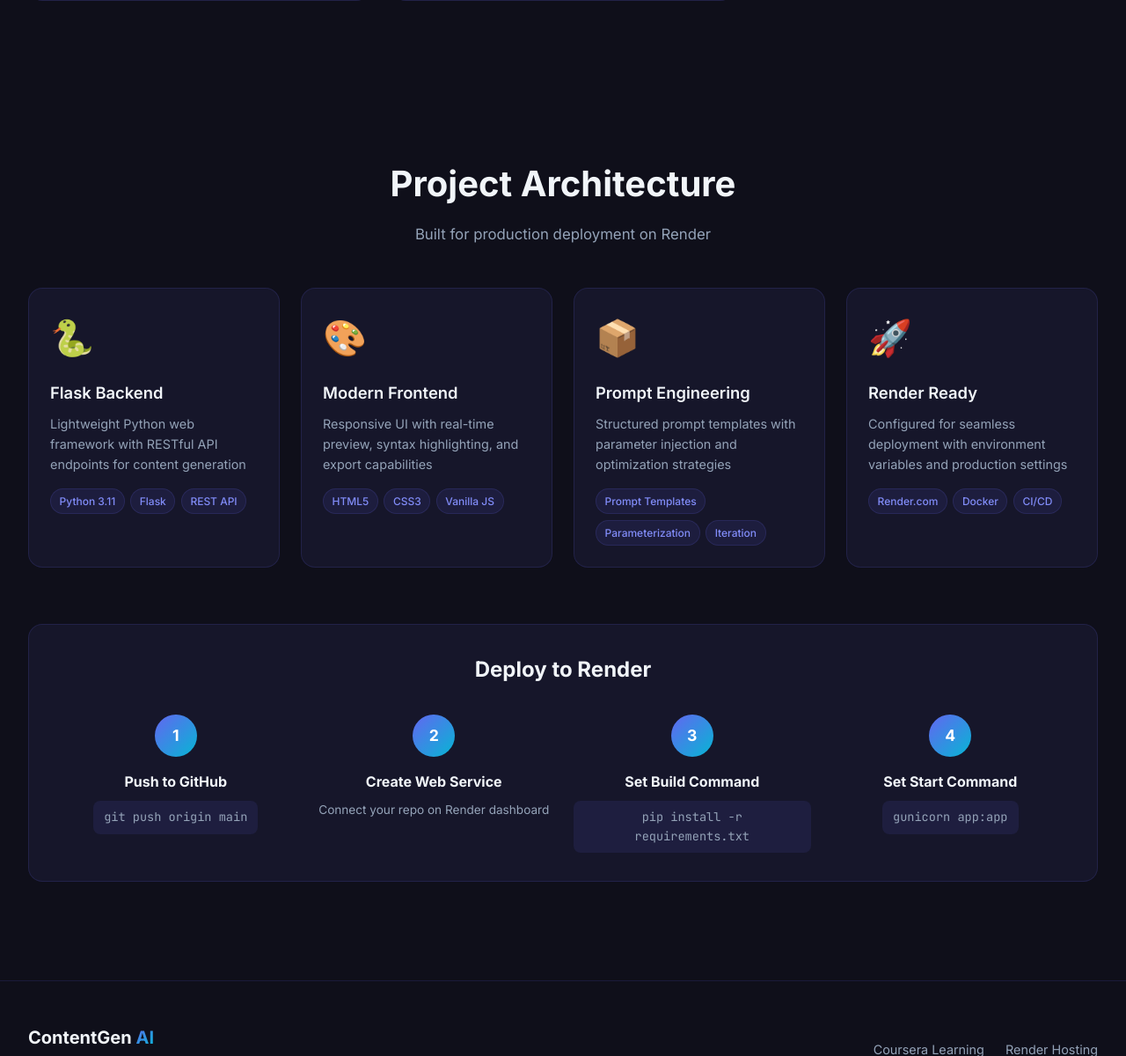
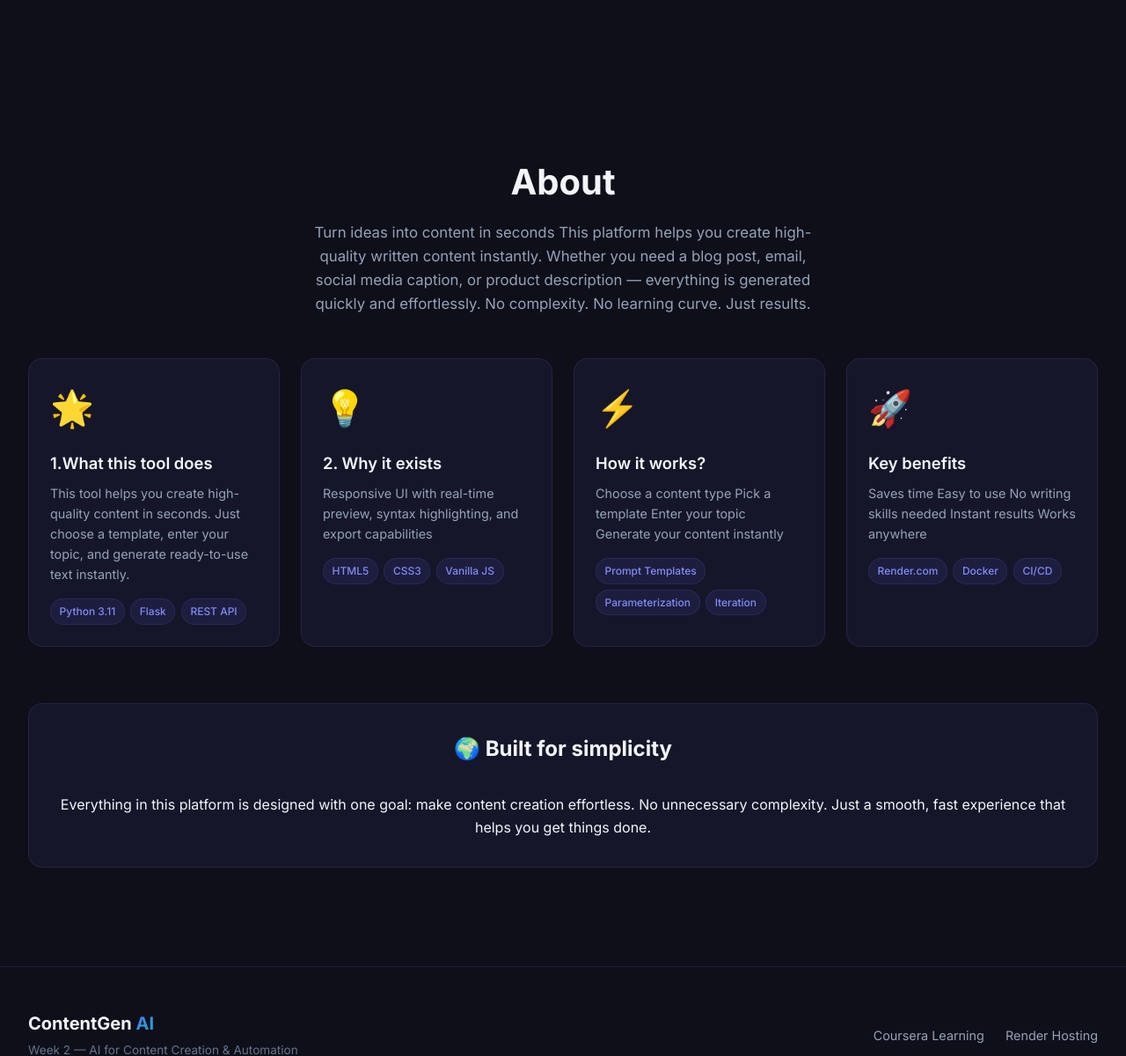
Before and after one commit to nonhleB/Content_Generator_project, a Flask app: page / in a window 1280 px wide. Shown: the part 3074-4274 px from the top of the page at 88% size. Run offline with Flask 3, Linux system fonts and the light colour scheme; some libraries are stand-ins or nearby versions.

Commit message:
Update index.html

```diff
--- a/templates/index.html
+++ b/templates/index.html
@@ -30,14 +30,13 @@
     <!-- Hero Section -->
     <section class="hero">
         <div class="hero-content">
-            <div class="hero-badge">🚀 Week 2 Project — AI Content Generation</div>
+            <div class="hero-badge">🚀 </div>
             <h1 class="hero-title">
                 Generate Content<br>
                 <span class="gradient-text">10x Faster</span> with AI
             </h1>
             <p class="hero-subtitle">
-                Production-ready content generator with built-in prompt engineering,
-                multi-format output, and deployable architecture. Built for Render.
+               Create content instantly with an AI-powered generator designed for speed, simplicity, and real-world use
             </p>
             <div class="hero-stats">
                 <div class="stat">
@@ -208,7 +207,7 @@ class ContentEngine:
     <section id="prompts" class="prompts-section">
         <div class="section-header">
             <h2>Prompt Library</h2>
-            <p>Explore all available prompt templates and their engineering structure</p>
+            <p></p>Explore ready-made templates to help you generate content faster</p>
         </div>
 
         <div class="prompts-grid" id="promptsGrid">
@@ -219,15 +218,20 @@ class ContentEngine:
     <!-- About / Architecture Section -->
     <section id="about" class="about-section">
         <div class="section-header">
-            <h2>Project Architecture</h2>
-            <p>Built for production deployment on Render</p>
+            <h2>About</h2>
+            <p>Turn ideas into content in seconds
+
+This platform helps you create high-quality written content instantly. Whether you need a blog post, email, social media caption, or product description — everything is generated quickly and effortlessly.
+
+No complexity. No learning curve. Just results.</p>
         </div>
 
         <div class="architecture-grid">
             <div class="arch-card">
-                <div class="arch-icon">🐍</div>
-                <h3>Flask Backend</h3>
-                <p>Lightweight Python web framework with RESTful API endpoints for content generation</p>
+                <div class="arch-icon">🌟</div>
+                <h3> 1.What this tool does</h3>
+                <p>
+This tool helps you create high-quality content in seconds. Just choose a template, enter your topic, and generate ready-to-use text instantly.</p></p>
                 <div class="arch-tags">
                     <span class="tag">Python 3.11</span>
                     <span class="tag">Flask</span>
@@ -235,8 +239,8 @@ class ContentEngine:
                 </div>
             </div>
             <div class="arch-card">
-                <div class="arch-icon">🎨</div>
-                <h3>Modern Frontend</h3>
+                <div class="arch-icon">💡</div>
+                <h3> 2. Why it exists</h3>
                 <p>Responsive UI with real-time preview, syntax highlighting, and export capabilities</p>
                 <div class="arch-tags">
                     <span class="tag">HTML5</span>
@@ -245,9 +249,14 @@ class ContentEngine:
                 </div>
             </div>
             <div class="arch-card">
-                <div class="arch-icon">📦</div>
-                <h3>Prompt Engineering</h3>
-                <p>Structured prompt templates with parameter injection and optimization strategies</p>
+                <div class="arch-icon">⚡</div>
+                <h3>How it works? </h3>
+                <p>
+
+Choose a content type
+Pick a template
+Enter your topic
+Generate your content instantly </p>
                 <div class="arch-tags">
                     <span class="tag">Prompt Templates</span>
                     <span class="tag">Parameterization</span>
@@ -256,8 +265,13 @@ class ContentEngine:
             </div>
             <div class="arch-card">
                 <div class="arch-icon">🚀</div>
-                <h3>Render Ready</h3>
-                <p>Configured for seamless deployment with environment variables and production settings</p>
+                <h3>Key benefits</h3>
+                <p>
+Saves time
+Easy to use
+No writing skills needed
+Instant results
+Works anywhere</p>
                 <div class="arch-tags">
                     <span class="tag">Render.com</span>
                     <span class="tag">Docker</span>
@@ -267,35 +281,11 @@ class ContentEngine:
         </div>
 
         <div class="deploy-section">
-            <h3>Deploy to Render</h3>
-            <div class="deploy-steps">
-                <div class="step">
-                    <div class="step-number">1</div>
-                    <div class="step-content">
-                        <h4>Push to GitHub</h4>
-                        <code>git push origin main</code>
-                    </div>
-                </div>
-                <div class="step">
-                    <div class="step-number">2</div>
-                    <div class="step-content">
-                        <h4>Create Web Service</h4>
-                        <p>Connect your repo on Render dashboard</p>
-                    </div>
-                </div>
-                <div class="step">
-                    <div class="step-number">3</div>
-                    <div class="step-content">
-                        <h4>Set Build Command</h4>
-                        <code>pip install -r requirements.txt</code>
-                    </div>
-                </div>
-                <div class="step">
-                    <div class="step-number">4</div>
-                    <div class="step-content">
-                        <h4>Set Start Command</h4>
-                        <code>gunicorn app:app</code>
-                    </div>
+            <h3>🌍 Built for simplicity</h3>
+            <p>Everything in this platform is designed with one goal: make content creation effortless.
+
+No unnecessary complexity. Just a smooth, fast experience that helps you get things done.</p>
+
                 </div>
             </div>
         </div>
```
